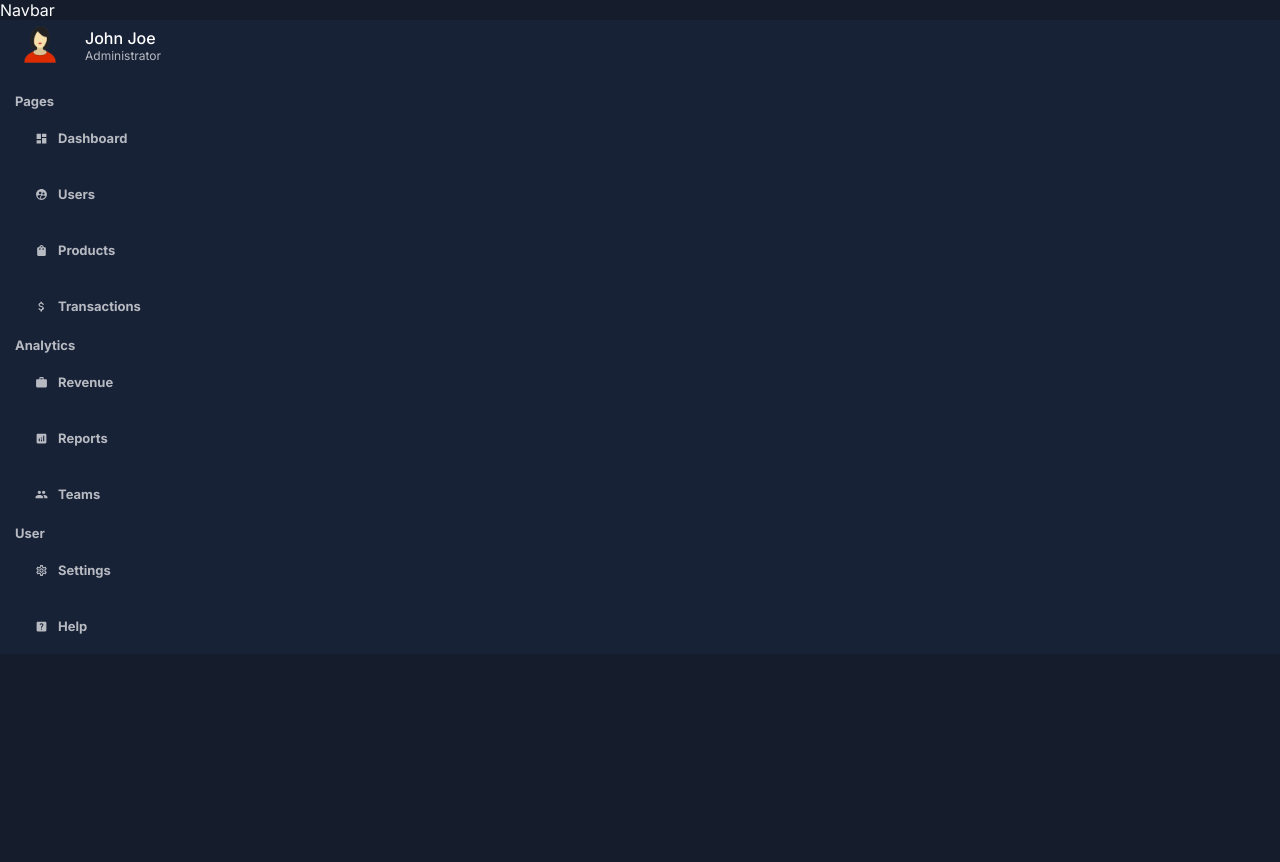
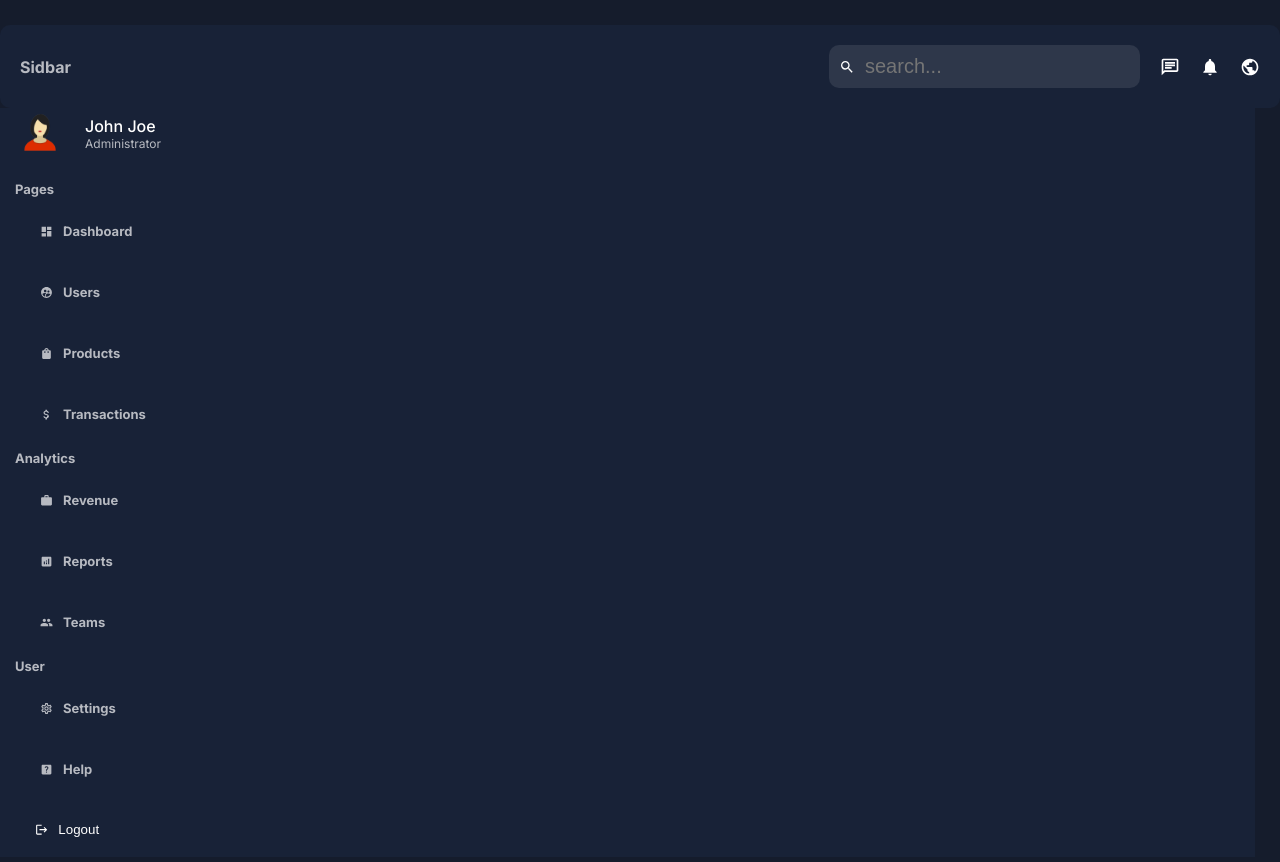
Before and after one commit to bezawitassaye/admintrain, a Next.js app: page /Sidbar in a window 1280 px wide. Before the commit the page ends 800 px from the top, so only its background shows below. Built offline with nearby package versions, Linux system fonts and the light colour scheme.

Commit message:
modify navbar sidebar links components

```diff
--- a/src/app/components/Navbar/Navbar.jsx
+++ b/src/app/components/Navbar/Navbar.jsx
@@ -1,9 +1,35 @@
+"use client"
+import { usePathname } from 'next/navigation'
 import React from 'react'
+import styles from "./navbar.module.css"
+import {
+  MdNotifications,
+  MdOutlineChat,
+  MdPublic,
+  MdSearch,
+} from "react-icons/md";
+const Navbar = () => {
+  const pathname = usePathname()
+  return (
+    <div className={styles.container}>
+      <div className={styles.title}>
+         {pathname.split("/").pop()}
+      </div>
+      <div className={styles.menu}>
+        <div className={styles.search}>
+          <MdSearch/>
+          <input  type='text' placeholder='search...' className={styles.input}/>
 
-const Navbar = () => {
-  return (
-    <div>
-      Navbar
+        </div>
+        <div className={styles.icons}>
+          <MdOutlineChat size={20}/>
+          <MdNotifications size={20}/>
+
+          <MdPublic size={20}/>
+        </div>
+
+      </div>
+
     </div>
   )
 }
--- /dev/null
+++ b/src/app/components/Navbar/navbar.module.css
@@ -0,0 +1,43 @@
+.container{
+    padding: 20px;
+    border-radius: 10px;
+    background-color: var(--bgSoft);
+    display: flex;
+    align-items: center;
+    justify-content: space-between;
+    margin-top: 25px;
+
+}
+
+.title{
+    color: var(--textSoft);
+    font-weight: bold;
+    text-transform: capitalize;
+}
+.menu{
+    display: flex;
+    align-items: center;
+    gap: 20px;
+}
+
+.search{
+    display: flex;
+    align-items: center;
+    gap: 10px;
+    background-color: #2e374a;
+    padding: 10px;
+    border-radius: 10px;
+}
+
+.input{
+    background: transparent;
+    outline: none;
+    font-size: 20px;
+    color: white;
+    border: none;
+}
+
+.icons{
+    display: flex;
+    gap: 20px;
+}
--- a/src/app/components/Sidbar/Links/Links.jsx
+++ b/src/app/components/Sidbar/Links/Links.jsx
@@ -1,10 +1,13 @@
+"use client"
 import React from 'react'
 import Link from 'next/link'
 import styles from "./links.module.css"
+import { usePathname } from 'next/navigation';
 const Links = ({item}) => {
+  const pathname = usePathname()
   return (
-    <Link href={item.path} className={styles.container}>
-        {item.icon}
+    <Link href={item.path} className={ `${styles.container} ${pathname === item.path && styles.active}`}>
+  {item.icon}
         {item.title}
 
 
--- a/src/app/components/Sidbar/Links/links.module.css
+++ b/src/app/components/Sidbar/Links/links.module.css
@@ -3,8 +3,10 @@
     display: flex;
     align-items: center;
     gap: 10px;
+    margin: 5px 5px;
+    border-radius: 10px;
 }
 
-.container:hover{
+.container:hover,.active{
     background-color: #2e374a;
 }
--- a/src/app/components/Sidbar/Sidbar.jsx
+++ b/src/app/components/Sidbar/Sidbar.jsx
@@ -1,4 +1,5 @@
 import React from 'react'
+
 import styles from "./sidebar.module.css"
 import Links from './Links/Links';
 import Image from 'next/image';
@@ -78,6 +79,7 @@
 ];
 
 const Sidbar = () => {
+
   return (
     <div className={styles.container}>
       <div className={styles.user}>
@@ -104,6 +106,10 @@
           ))
         }
       </ul>
+      <button className={styles.logout}>
+        <MdLogout/>
+        Logout
+      </button>
     </div>
   )
 }
--- a/src/app/components/Sidbar/sidebar.module.css
+++ b/src/app/components/Sidbar/sidebar.module.css
@@ -1,6 +1,7 @@
 .container{
     background-color:var(--bgSoft);
     padding-left: 15px;
+    margin-right: 25px;
 }
 
 .userImage{
@@ -36,3 +37,19 @@
     font-size: 13px;
     margin: 10px 0px;
 }
+.logout{
+    padding: 20px;
+    margin: 5px 0px;
+    display: flex;
+    align-items: center;
+    gap: 10px;
+    cursor: pointer;
+    border-radius: 10px;
+    background: none;
+    border: none;
+    color: white;
+    width: 100%;
+}
+.logout:hover{
+    background-color: #2e374a;
+}
```
